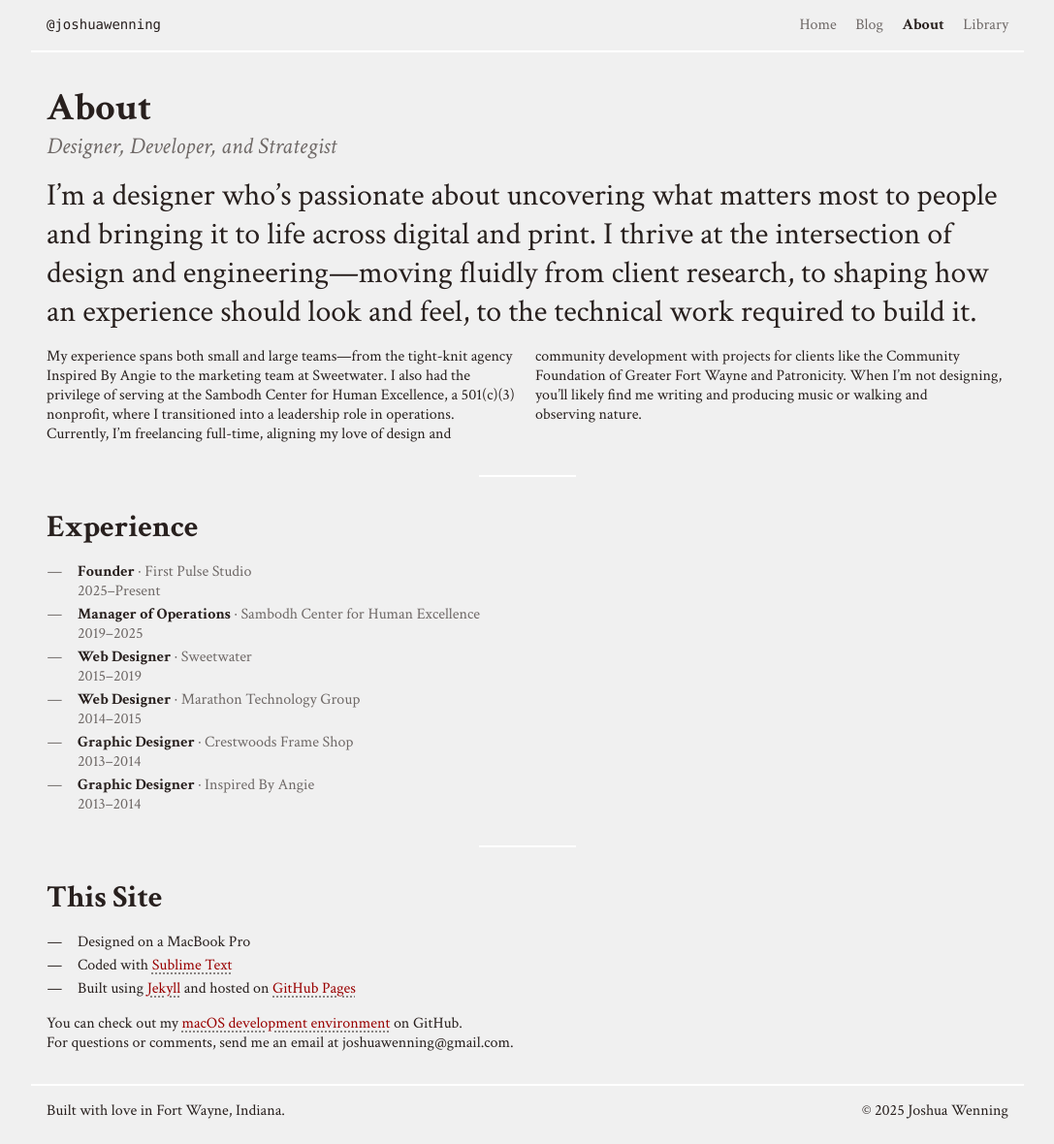
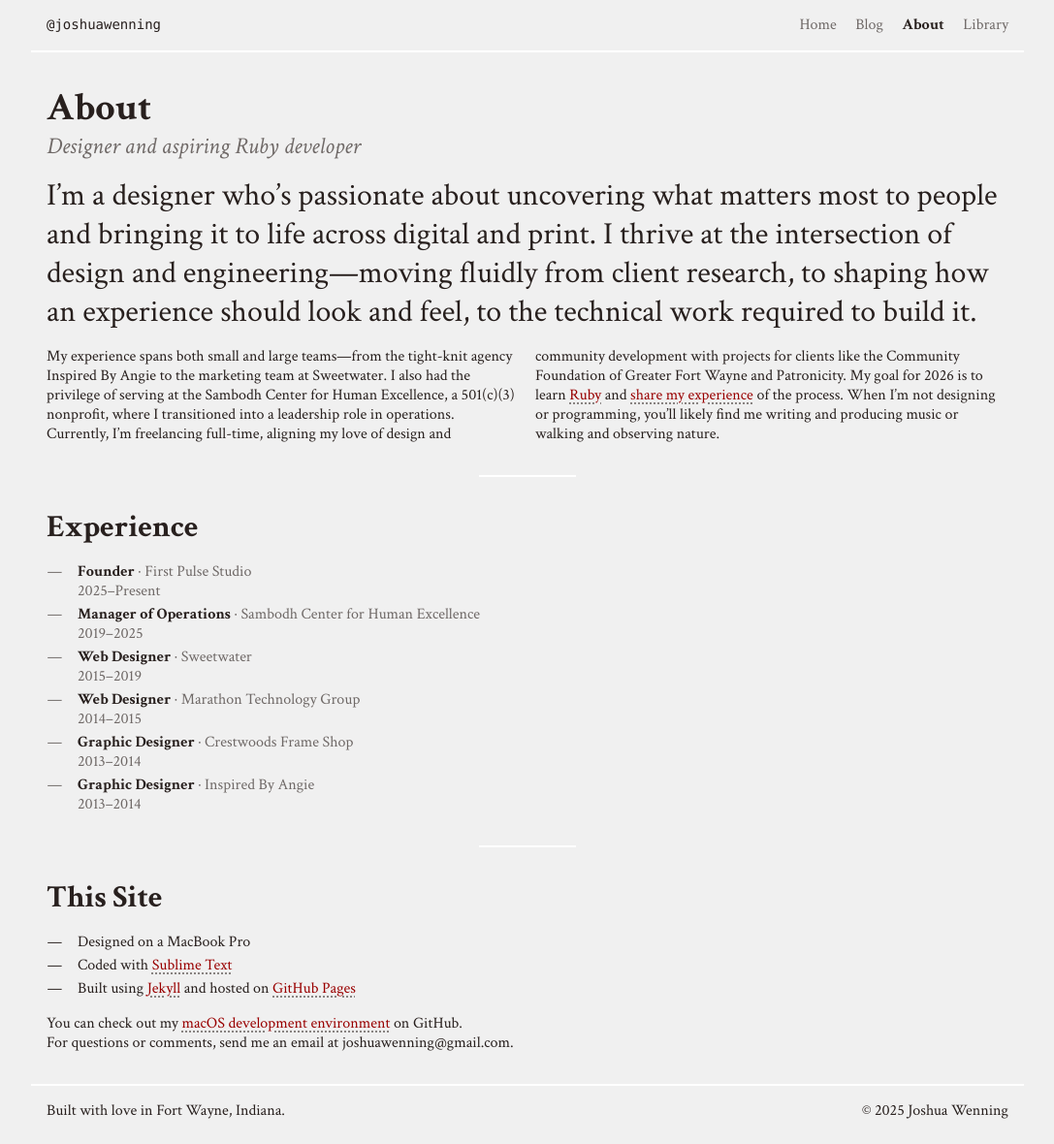
Before and after one commit to joshuawenning/blog, a Jekyll site: the page built from about.html, in a window 1280 px wide. Shown: the whole page at 97% size, without its empty margins (96-1183 px from the left). Built offline with Jekyll 4.4.1, drawn with Linux system fonts in a browser that asks for light colours.

Commit message:
Define new year goals

```diff
--- a/about.html
+++ b/about.html
@@ -5,9 +5,9 @@ title: About
 
 <section class="mb-2 pl-1 pr-1">
   <h1 class="text-h2">About</h1>
-  <h2 class="mb-1 grey text-h4 text-italic text-normal">Designer, Developer, and Strategist</h2>
+  <h2 class="mb-1 grey text-h4 text-italic text-normal">Designer and aspiring Ruby developer</h2>
   <p class="mb-1 text-h3">I’m a designer who’s passionate about uncovering what matters most to people and bringing it to life across digital and print. I thrive at the intersection of design and engineering&mdash;moving fluidly from client research, to shaping how an experience should look and feel, to the technical work required to build it.</p>
-  <p style="column-count: 2;">My experience spans both small and large teams—from the tight-knit agency Inspired By Angie to the marketing team at Sweetwater. I also had the privilege of serving at the Sambodh Center for Human Excellence, a 501(c)(3) nonprofit, where I transitioned into a leadership role in operations. Currently, I’m freelancing full-time, aligning my love of design and community development with projects for clients like the Community Foundation of Greater Fort Wayne and Patronicity. When I’m not designing, you’ll likely find me writing and producing music or walking and observing&nbsp;nature.</p>
+  <p style="column-count: 2;">My experience spans both small and large teams—from the tight-knit agency Inspired By Angie to the marketing team at Sweetwater. I also had the privilege of serving at the Sambodh Center for Human Excellence, a 501(c)(3) nonprofit, where I transitioned into a leadership role in operations. Currently, I’m freelancing full-time, aligning my love of design and community development with projects for clients like the Community Foundation of Greater Fort Wayne and Patronicity. My goal for 2026 is to learn <a href="https://www.ruby-lang.org/en/">Ruby</a> and <a href="/blog">share my experience</a> of the process. When I’m not designing or programming, you’ll likely find me writing and producing music or walking and observing&nbsp;nature.</p>
   <hr>
   <h3 class="mb-1 text-h3">Experience</h3>
   <ul class="list grey">
--- a/index.html
+++ b/index.html
@@ -6,7 +6,7 @@ title: Home
 <div class="grid mb-2">
   <section class="grid-col grid-col-4 about">
     <div class="banner mb-1">
-      <p class="grey text-h4">Designer</p>
+      <p class="grey text-h4">Designer and aspiring Ruby developer</p>
       <h2 class="banner-message">May there be goodness for all.</h2>
     </div>
 
```
